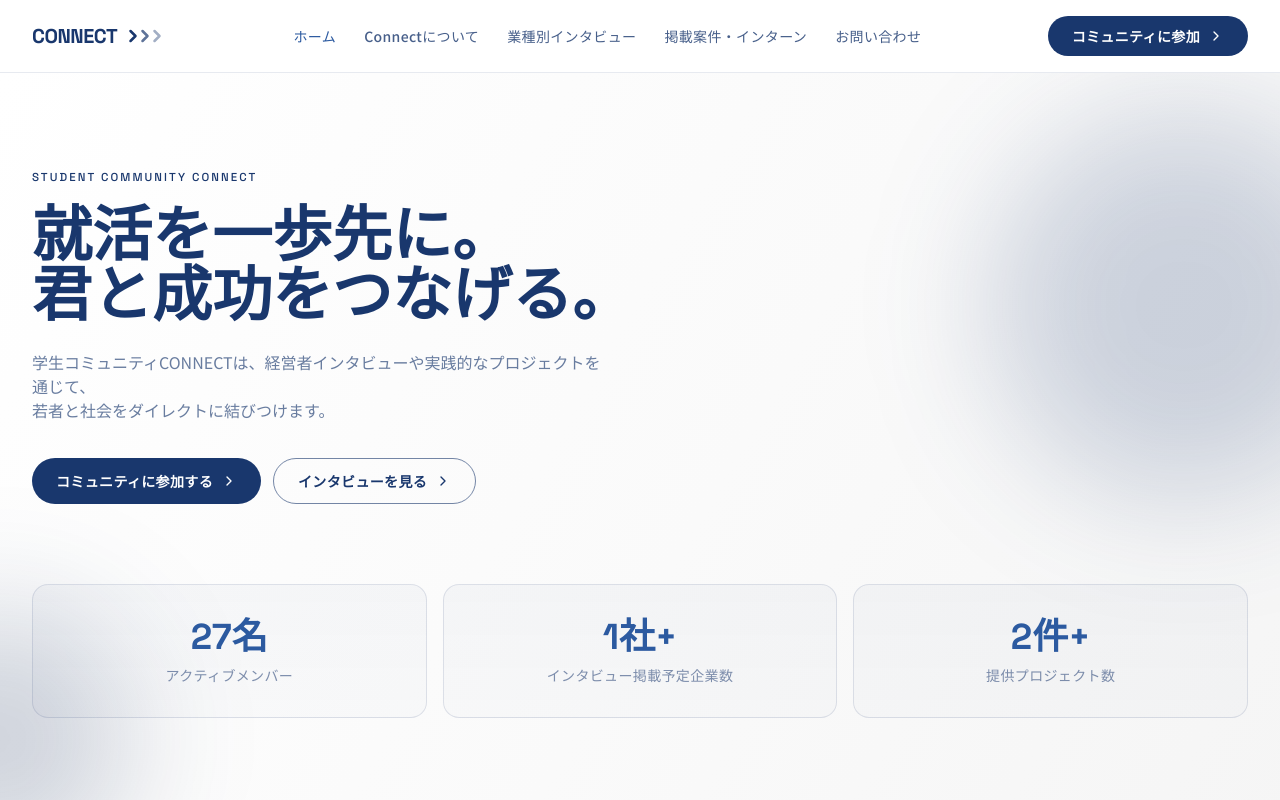
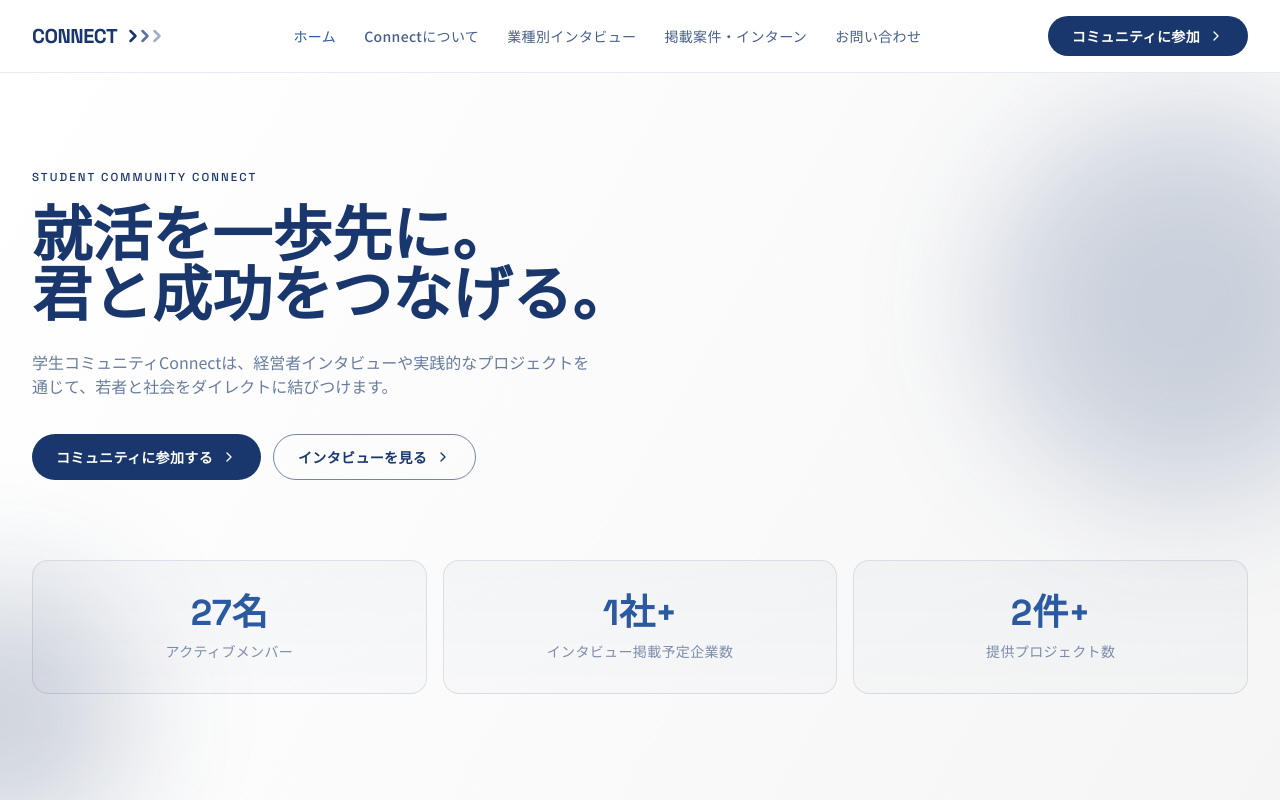
Before and after one commit to fumaichihara/student-community-connect, a React (Vite) app: page / in a window 1280 px wide. Shown: the top 800 px of the page. Built offline with nearby package versions, Linux system fonts and the light colour scheme.

Commit message:
Update Home.jsx

```diff
--- a/src/pages/Home.jsx
+++ b/src/pages/Home.jsx
@@ -47,11 +47,11 @@ export default function Home() {
             <br />
             君と成功をつなげる。
           </h1>
-          <p className="mt-6 max-w-xl text-sm leading-relaxed text-slate-150/65 sm:text-base">
-            学生コミュニティCONNECTは、経営者インタビューや実践的なプロジェクトを通じて、
-            <br />
-            若者と社会をダイレクトに結びつけます。
-          </p>
+         <p className="mt-6 max-w-xl text-sm leading-relaxed text-slate-150/65 sm:text-base">
+ 　　　　　 学生コミュニティConnectは、経営者インタビューや実践的なプロジェクトを
+  　　　　　<br />
+  　　　　　通じて、若者と社会をダイレクトに結びつけます。
+　　　　　</p>
 
           <div className="mt-9 flex flex-col gap-3 sm:flex-row">
             <CTAButton to="/join">コミュニティに参加する</CTAButton>
```
